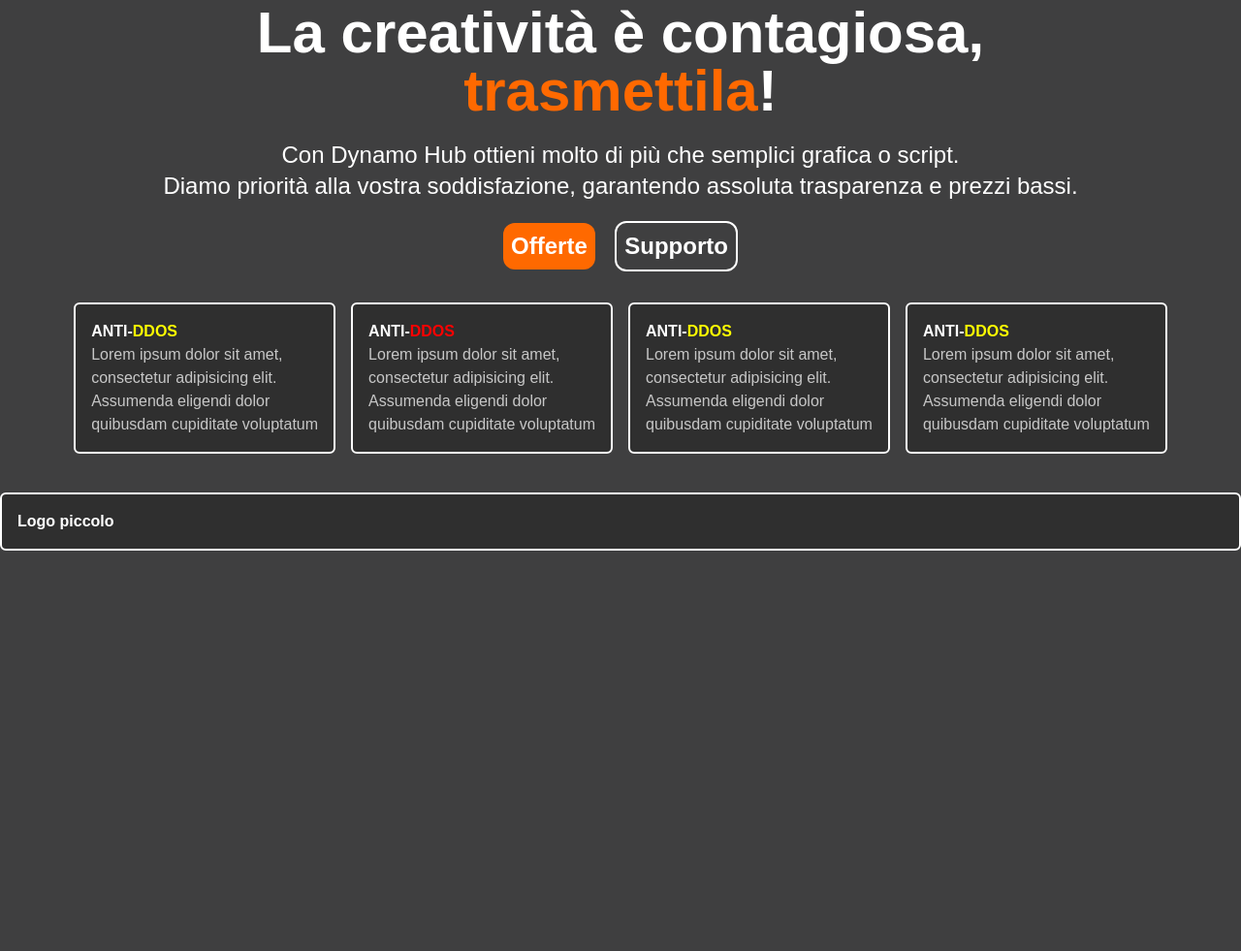
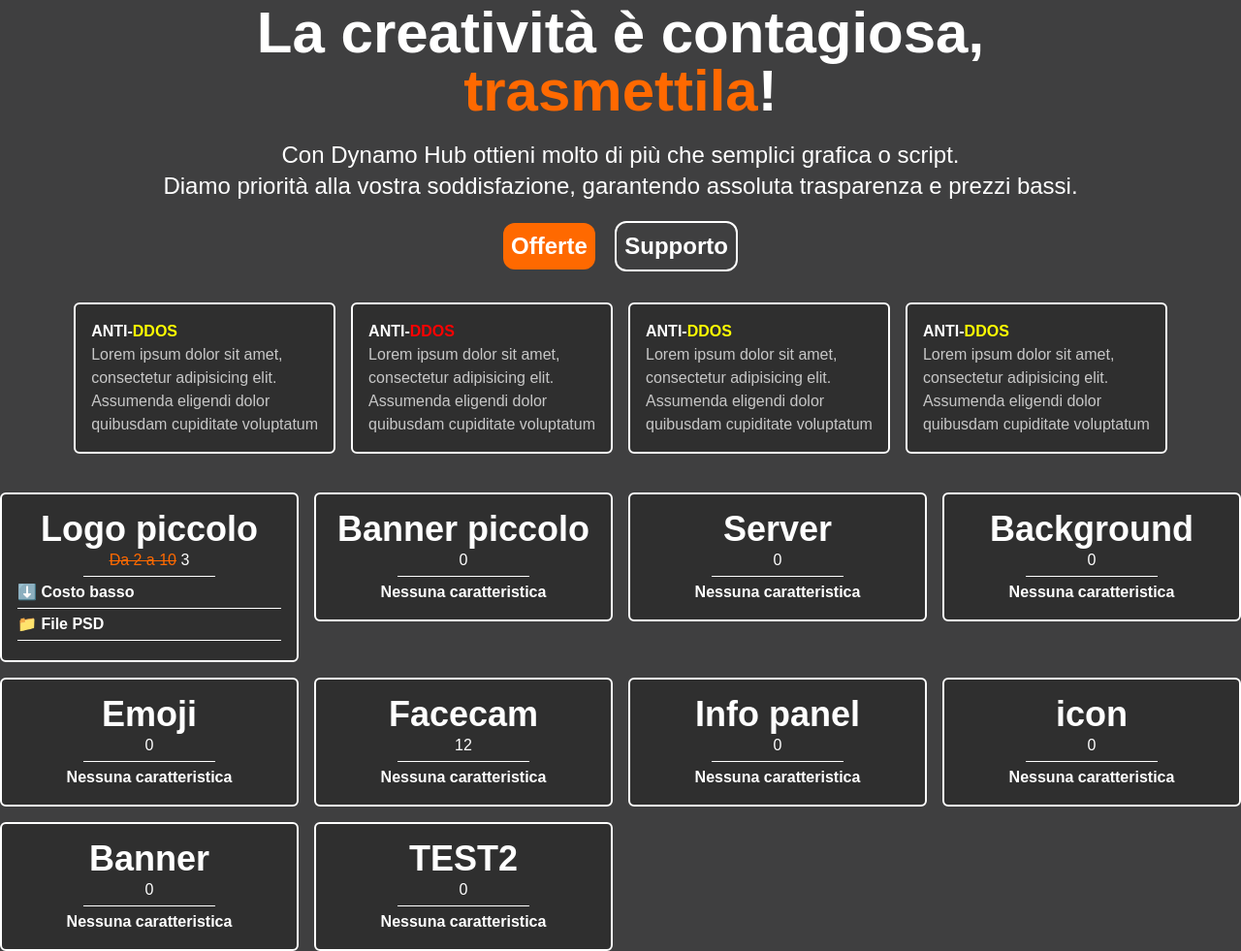
Before and after one commit to AESTHETICADESIGNERS/listino-prezzi, a website: page docs/index.html in a window 1280 px wide. Shown: the part 80-1061 px from the top of the page at 97% size. Before the commit the page ends 800 px from the top, so only its background shows below. Drawn offline with Linux system fonts and the light colour scheme; a web font is replaced by a local one.

Commit message:
test product-card

```diff
--- a/docs/index.html
+++ b/docs/index.html
@@ -39,7 +39,18 @@
         </div>
         <!--        HEADER      -->
         <!--        GRAFICHE      -->
-        <product-card productid="IEHKOOBLXC"></product-card>
+        <div class="grid grid-cols-4 gap-4">
+            <product-card productid="IEHKOOBLXC"></product-card>
+            <product-card productid="YKSOWLXJKA"></product-card>
+            <product-card productid="ODNODKADMD"></product-card>
+            <product-card productid="PVBEIGBFUW"></product-card>
+            <product-card productid="WUKNMTDIVH"></product-card>
+            <product-card productid="OHRFLLGXKN"></product-card>
+            <product-card productid="WMBLWCSXGN"></product-card>
+            <product-card productid="AJRHETLJGX"></product-card>
+            <product-card productid="YLUXNGYNOP"></product-card>
+            <product-card productid="FJGHFUGHUFIG"></product-card>
+        </div>
         <!--        GRAFICHE      -->
     </div>
     <script src="./script.js"></script>
--- a/docs/js/components/product-card.js
+++ b/docs/js/components/product-card.js
@@ -5,12 +5,21 @@
         if (selectedProduct)
             this.innerHTML = `
                 <div class="p-4 border-2 bg-[#2F2F2F] border-white rounded-md">
-                    <div class=""></div>
-                    <h2 class="font-bold text-white">
+                    <h2 class="font-bold text-4xl text-white text-center">
                         ${selectedProduct.name}
                     </h2>
+                    <p class="text-white text-center">
+                        ${selectedProduct.discountPrice ? `<span class="text-[#ff6900] line-through">${selectedProduct.price}</span> ${selectedProduct.discountPrice}` : selectedProduct.price}
+                    </p>
+                    <hr class="border-white text-3xl my-1 w-[50%] mx-auto">
+                    <div class="text-white font-semibold">
+                        ${selectedProduct.fields ? this.insertFields(selectedProduct.fields) : `<p class="text-center">Nessuna caratteristica<p/>`}
+                    </div>
                 </div>
                 `;
+    }
+    insertFields(fields) {
+        return fields.map(field => `<p>${field.emoji} ${field.name}</p><hr class="border-white my-1 mx-auto">`).join("");
     }
 }
 
--- a/docs/script.js
+++ b/docs/script.js
@@ -3,7 +3,7 @@
 console.log(navbar);
 
 const products = [
-    { "id": "IEHKOOBLXC", "name": "Logo piccolo", "description": "", "price": "Da 2 a 10", "discountPrice": "3", "category": "logo" },
+    { "id": "IEHKOOBLXC", "name": "Logo piccolo", "description": "", "price": "Da 2 a 10", "discountPrice": "3", "category": "logo", "fields": [{ "emoji": "⬇️", "name": "Costo basso"}, { "emoji": "📁", "name": "File PSD"}] },
     { "id": "YKSOWLXJKA", "name": "Banner piccolo", "description": "", "price": "0", "discountPrice": "", "category": "banner" },
     { "id": "ODNODKADMD", "name": "Server", "description": "", "price": "0", "discountPrice": "", "category": "discord" },
     { "id": "PVBEIGBFUW", "name": "Background", "description": "", "price": "0", "discountPrice": "", "category": "twitch" },
```
Also changed, not shown: docs/css/tailwindcss.css.
